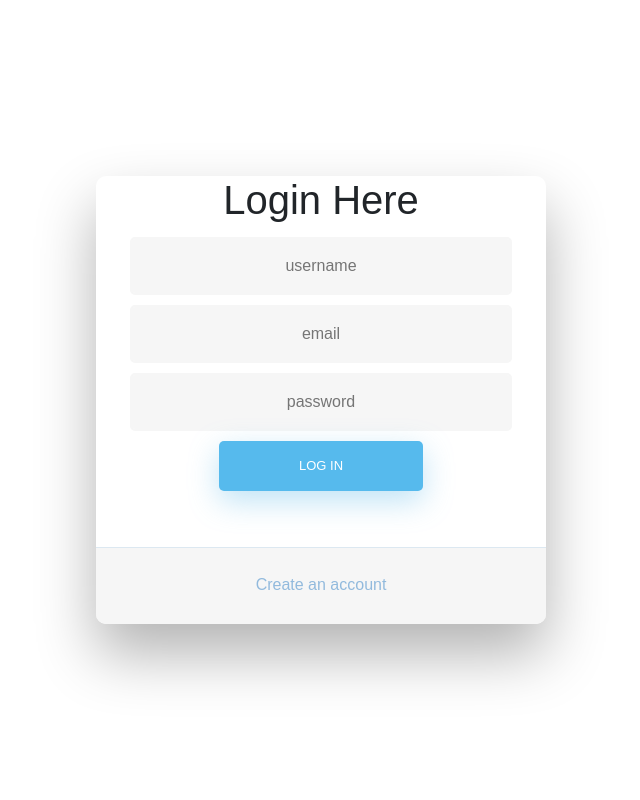
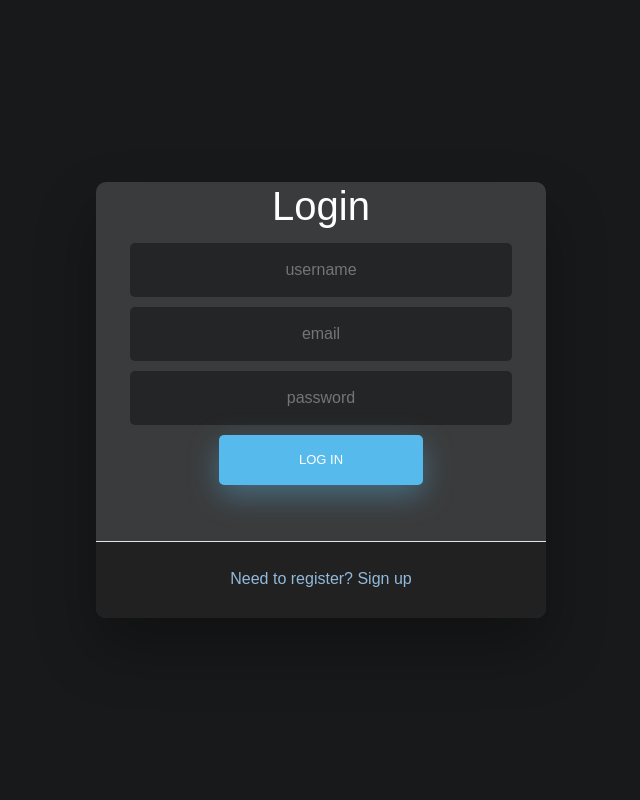
Before and after one commit to ardalangh/bookList, a Django app: page / in a window 1280 px wide. Shown: the whole page, without its empty margins (319-959 px from the left). Run offline with Django 4.2, Linux system fonts and the light colour scheme; some libraries are stand-ins or nearby versions.

Commit message:
fronend black theme design completed

```diff
--- a/main/static/css/authPages.css
+++ b/main/static/css/authPages.css
@@ -1,11 +1,10 @@
 
-html {
-  background-color: #56baed;
-}
 
 body {
   font-family: "Poppins", sans-serif;
   height: 100vh;
+  background-color: #18191A;
+
 }
 
 a {
@@ -54,7 +53,7 @@ h2 {
 }
 
 #formFooter {
-  background-color: #f6f6f6;
+  background-color: #212121;
   border-top: 1px solid #dce8f1;
   padding: 25px;
   text-align: center;
@@ -113,8 +112,8 @@ input[type=button]:active, input[type=submit]:active, input[type=reset]:active
   transform: scale(0.95);
 }
 
-input[type=text] {
-  background-color: #f6f6f6;
+input[type=text], input[type=password], input[type=email]  {
+  background-color: #242526;
   border: none;
   color: #0d0d0d;
   padding: 15px 32px;
@@ -124,7 +123,6 @@ input[type=text] {
   font-size: 16px;
   margin: 5px;
   width: 85%;
-  border: 2px solid #f6f6f6;
   -webkit-transition: all 0.5s ease-in-out;
   -moz-transition: all 0.5s ease-in-out;
   -ms-transition: all 0.5s ease-in-out;
@@ -134,12 +132,22 @@ input[type=text] {
   border-radius: 5px 5px 5px 5px;
 }
 
-input[type=text]:focus {
-  background-color: #fff;
-  border-bottom: 2px solid #5fbae9;
+
+
+
+input[type=text]:autofill {
+    background-color: green;
 }
 
-input[type=text]:placeholder {
+input:-webkit-autofill,
+input:-webkit-autofill:hover,
+input:-webkit-autofill:focus,
+input:-webkit-autofill:active  {
+  -webkit-box-shadow: 0 0 0px 1000px #242526 inset;
+
+}
+
+input[type=text]:placeholder, input[type=password].placeholder, input[type=email].placeholder  {
   color: #cccccc;
 }
 
@@ -240,7 +248,7 @@ input[type=text]:placeholder {
 }
 
 .underlineHover:hover {
-  color: #0d0d0d;
+  color: #92badd;
 }
 
 .underlineHover:hover:after{
@@ -251,6 +259,12 @@ input[type=text]:placeholder {
 
 /* OTHERS */
 
+h1{
+    color: white;
+}
+
+
+
 *:focus {
     outline: none;
 }
@@ -258,3 +272,10 @@ input[type=text]:placeholder {
 #icon {
   width:60%;
 }
+
+
+
+
+#formContent {
+    background-color:#3A3B3C;
+}
--- /dev/null
+++ b/main/templates/authBase.html
@@ -0,0 +1,35 @@
+{% load bootstrap5 %}
+{% load static %}
+{% bootstrap_css %}
+{% bootstrap_javascript %}
+
+
+<!DOCTYPE html>
+<html lang="en">
+<head>
+    <meta charset="UTF-8">
+    <link rel="stylesheet" href="{% static 'css/authPages.css' %}">
+    <title>Title</title>
+</head>
+<body>
+<div class="container">
+
+    {% if messages %}
+    <ul class="messages">
+        {% for message in messages %}
+        <div class="alert alert-danger" role="alert">
+            {{ message }}
+        </div>
+        {% endfor %}
+    </ul>
+    {% endif %}
+
+
+
+
+    {% block content %}
+    {% endblock %}
+</div>
+
+</body>
+</html>
--- a/main/templates/dash.html
+++ b/main/templates/dash.html
@@ -3,7 +3,7 @@
 
 {% block content %}
     {% for book in books %}
-        <div class="card text-dark bg-light">
+        <div class="card">
             <div style="display: block">
                 <div style="width: 128px; margin: auto;">
                     <img src={{book.bookImgUrl}} class="card-img-top bookImg" alt="...">
--- a/main/templates/login.html
+++ b/main/templates/login.html
@@ -1,39 +1,24 @@
-{% load bootstrap5 %}
-{% load static %}
-{% bootstrap_css %}
-{% bootstrap_javascript %}
+{% extends 'authBase.html' %}
 
 
-<!DOCTYPE html>
-<html lang="en">
-<head>
-    <meta charset="UTF-8">
-    <title>Chatroom App</title>
-    <link rel="stylesheet" href="{% static 'css/authPages.css' %}">
+{% block content %}
 
-</head>
-
-
-<body>
-
-
-<div class="wrapper fadeInDown">
+    <div class="wrapper fadeInDown" >
         <div id="formContent">
-        <h1>Login Here</h1>
+            <h1>Login</h1>
 
             <form method="POST" action="{% url 'processLogin' %}">
                 {% csrf_token %}
                 <input type="text" id="username" class="fadeIn second" name="username" placeholder="username">
-            <input type="text" id="email" class="fadeIn second" name="email" placeholder="email">
-            <input type="text" id="password" class="fadeIn third" name="password" placeholder="password">
+                <input type="email" id="email" class="fadeIn second" name="email" placeholder="email">
+                <input type="password" id="password" class="fadeIn third" name="password" placeholder="password">
                 <input type="submit" class="fadeIn fourth" value="Log In">
             </form>
 
             <div id="formFooter">
-            <a class="underlineHover" href="/signup"> Create an account</a>
+                <a class="underlineHover" href="/signup"> Need to register? Sign up</a>
             </div>
 
         </div>
     </div>
-</body>
-</html>
+{% endblock %}
--- a/main/templates/searchResult.html
+++ b/main/templates/searchResult.html
@@ -4,8 +4,8 @@
 {% block content %}
 
     {% for book in items %}
+        <div class="card">
 
-        <div class="card text-dark bg-light">
             <div style="display: block">
                 <div style="width: 128px; margin: auto;">
                     {% if book.volumeInfo.imageLinks.thumbnail %}
@@ -27,7 +27,7 @@
 
                 <div>
                     <a href="#" class="btn btn-secondary">Add To Your List</a>
-                    <a href="#" class="btn btn-info">Book Info</a>
+                    <a href="{% url 'bookInfoView' book.id %}" class="btn btn-info">Book Info</a>
                 </div>
 
             </div>
--- a/main/urls.py
+++ b/main/urls.py
@@ -1,12 +1,13 @@
 from django.urls import path
 from main.views import loginView, signupView, processLogin, processSignup, dashView, processLogout, \
-    searchResultView
+    searchResultView, bookInfoView
 
 urlpatterns = [
     path('', loginView, name='loginView'),
     path('signup/', signupView, name='signupView'),
     path('dash/', dashView, name='dashView'),
     path('searchResultView/', searchResultView, name='searchResultView'),
+    path('bookInfoView/<slug:id>/', bookInfoView, name='bookInfoView'),
 
     path('processLogin/', processLogin, name='processLogin'),
     path('processSignup/', processSignup, name='processSignup'),
--- a/main/views.py
+++ b/main/views.py
@@ -2,6 +2,8 @@ import urllib
 
 import requests
 from django.contrib.auth import authenticate, login, logout
+from django.contrib import messages
+from django.db import IntegrityError
 from django.shortcuts import render, redirect
 from main.models import Account
 
@@ -47,6 +49,18 @@ def searchResultView(request):
         return render(request, "searchResult.html", context=context)
 
 
+def bookInfoView(request, id):
+    bookData = getResFromGoogle(id)
+    if len(bookData.get('items')) > 0:
+        context = {
+            **bookData.get('items')[0],
+            "username": request.user.username,
+            "userImg": request.user.user_img,
+            "userInitial": request.user.username[0:2].upper(),
+        }
+        return render(request, 'bookInfo.html', context=context)
+
+
 # PROCESS
 def processLogin(request):
     email, username, password = request.POST.get('email'), request.POST.get('username'), request.POST.get('password')
@@ -61,9 +75,16 @@ def processLogin(request):
 
 def processSignup(request):
     email, username, password = request.POST.get('email'), request.POST.get('username'), request.POST.get('password')
-    user = Account.objects.create_user(email=email, username=username, password=password)
-    login(request, user)
-    return redirect('dashView')
+    if not email or not username or not password:
+        messages.error(request, 'Please provide all the required fields: username, email, password')
+        return redirect('signupView')
+    try:
+        user = Account.objects.create_user(email=email, username=username, password=password)
+        login(request, user)
+        return redirect('dashView')
+    except IntegrityError:
+        messages.error(request, 'Username or email must is already registered')
+        return redirect('signupView')
 
 
 def processLogout(request):
@@ -71,12 +92,20 @@ def processLogout(request):
     return redirect('loginView')
 
 
+# HELPER
+
 def getResFromGoogle(bookName):
-        api_key = "AIzaSyDzp_LKa5V2u5vtPu1cMtTKM287r7KW50s"
-        google_host = "https://www.googleapis.com/books/v1/volumes"
-        f = {'q': bookName, 'key': api_key}
-        google_host += "?" + urllib.parse.urlencode(f)
-        return requests.get(google_host).json()
+    api_key = "AIzaSyDzp_LKa5V2u5vtPu1cMtTKM287r7KW50s"
+    google_host = "https://www.googleapis.com/books/v1/volumes"
+    f = {'q': bookName, 'key': api_key}
+    google_host += "?" + urllib.parse.urlencode(f)
+    return requests.get(google_host).json()
 
 
-# Helper
+def getResFromGoogleById(id):
+    api_key = "AIzaSyDzp_LKa5V2u5vtPu1cMtTKM287r7KW50s"
+    google_host = "https://books.google.com/ebooks"
+    f = {'id': id, 'key': api_key}
+    google_host += "?" + urllib.parse.urlencode(f)
+    print(google_host)
+    return requests.get(google_host).json()
```
Also changed, not shown: main/static/css/base.css (+13 -1 lines), main/templates/base.html (+6 -18 lines), main/templates/bookInfo.html (added, +39 -0 lines), main/templates/signup.html (+6 -22 lines), db.sqlite3. Lines whose indentation alone changed are shown as unchanged.
